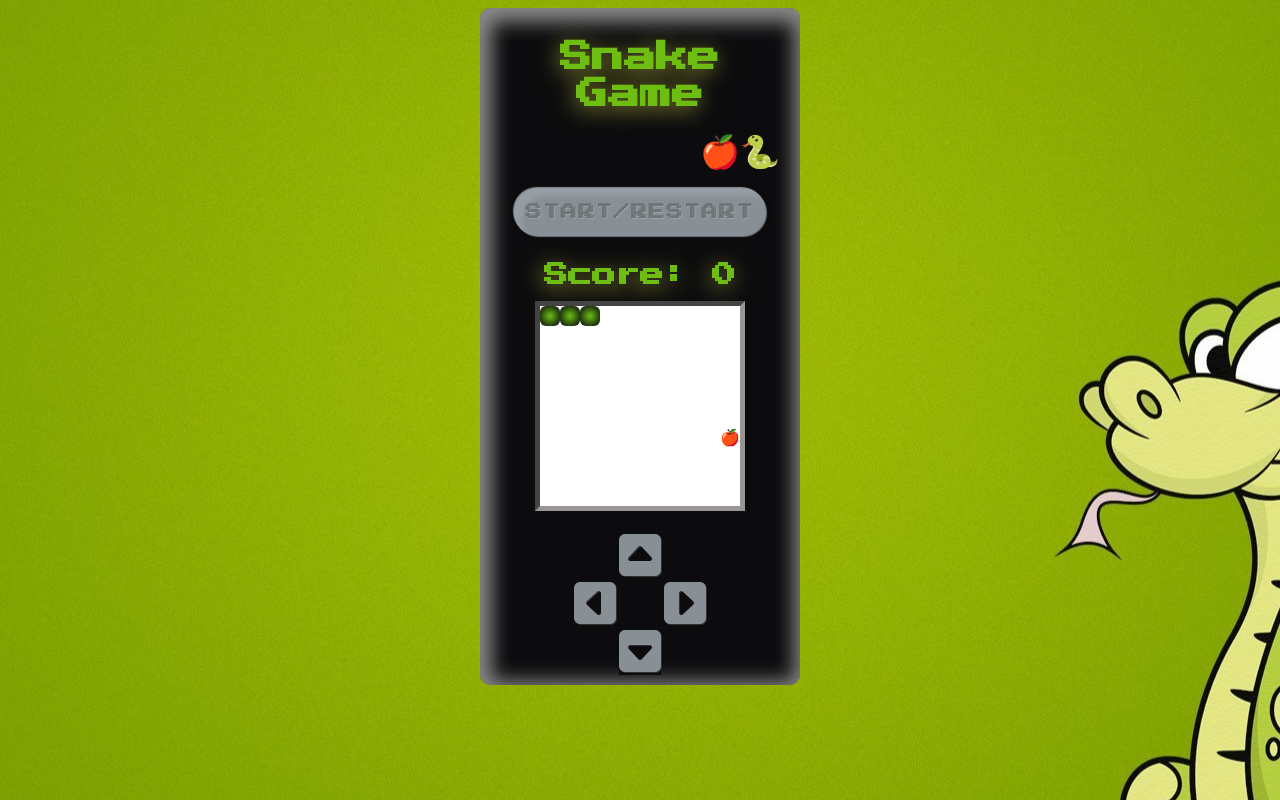
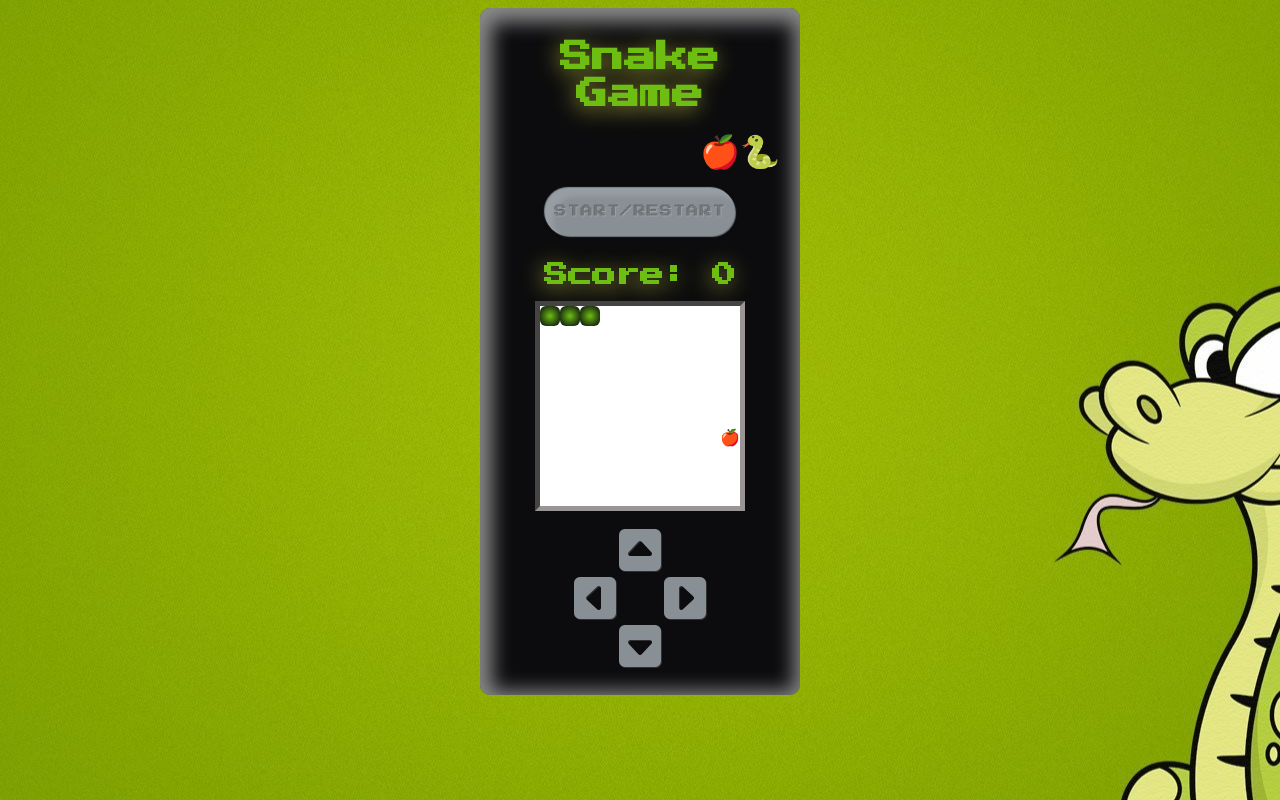
Before and after one commit to CrisDesco88/snake_game, a plain HTML site: page index.html in a window 1280 px wide. Drawn offline with Linux system fonts and the light colour scheme.

Commit message:
refactoreos menores

```diff
--- a/index.css
+++ b/index.css
@@ -81,7 +81,6 @@ body {
     position: relative;
     animation-name: slidein;
     animation-duration: 5s;
-    /* animation-direction: alternate;  */
     animation-iteration-count: infinite;
     animation-timing-function: ease-in-out;
 }
@@ -111,7 +110,6 @@ button {
     padding: 0;
     border-style: none;
     background-color: #fff;
-
 }
 
 .controls-container {
@@ -119,8 +117,7 @@ button {
     display: flex;
     flex-direction: column;
     align-items: center;
-    margin-top: 20px;
-    /* background-color: #fff; */
+    margin: 15px 0px;
 }
 
 .horizontal-arrow-container {
@@ -144,7 +141,7 @@ button {
 
 #start {
     padding: 0.75em;
-    font-size: 1rem;
+    font-size: 0.75rem;
 }
 
 .retro-button{
```
